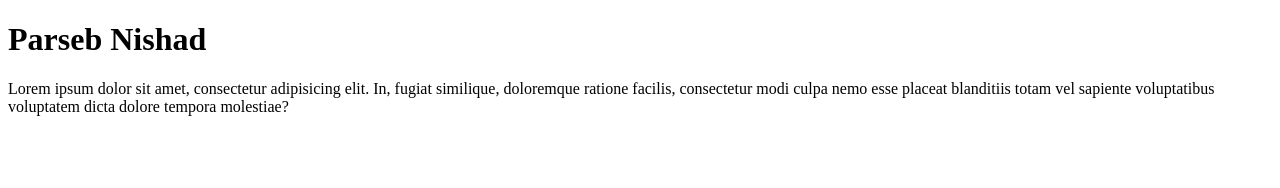
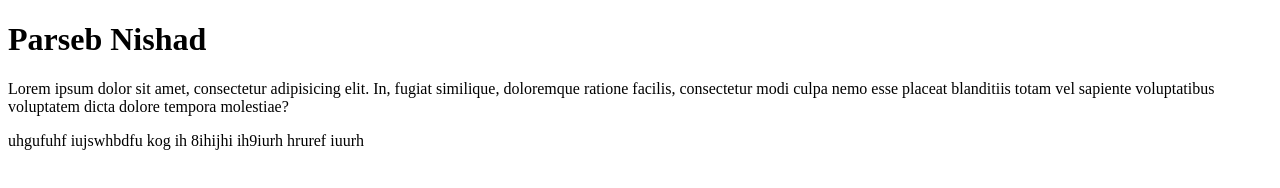
Before and after one commit to fnnishad427/First-project, a plain HTML site: page index.html in a window 1280 px wide. Drawn offline with Linux system fonts and the light colour scheme.

Commit message:
p tag added

```diff
--- a/index.html
+++ b/index.html
@@ -10,5 +10,6 @@
     <P>Lorem ipsum dolor sit amet, consectetur adipisicing elit. In, fugiat similique, doloremque ratione facilis, consectetur modi culpa nemo esse placeat blanditiis totam vel sapiente voluptatibus voluptatem dicta dolore tempora molestiae?
 
     </P>
+    <p>uhgufuhf iujswhbdfu kog  ih  8ihijhi ih9iurh hruref iuurh </p>
 </body>
 </html>
```
